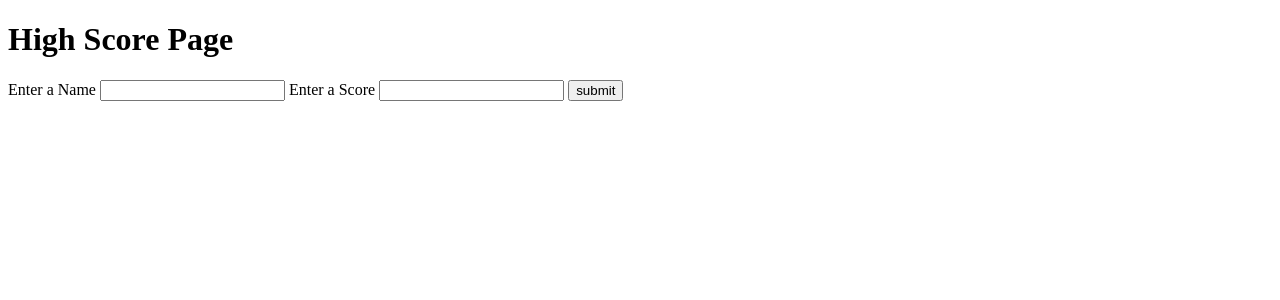
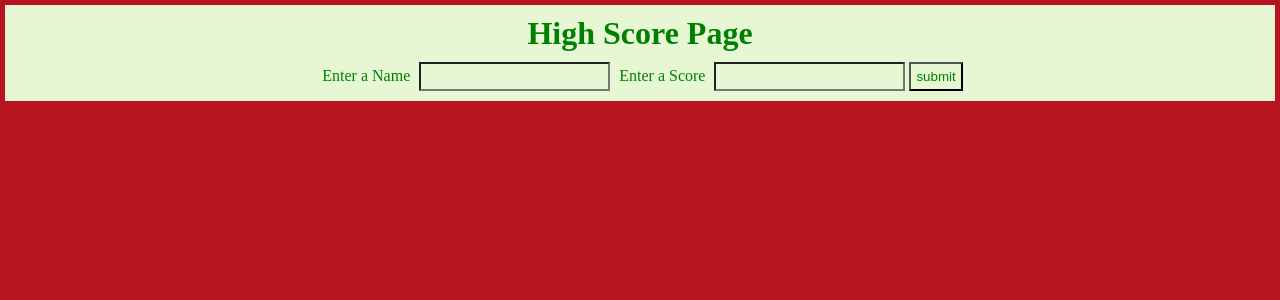
Before and after one commit to jaredbean/TypingGame, a PHP site: page /highScore.php in a window 1280 px wide. Shown: the top 300 px of the page. Run offline with PHP 8.4, Linux system fonts and the light colour scheme.

Commit message:
Add files via upload
Fixed things so that they work (Mostly)

```diff
--- a/highScore.php
+++ b/highScore.php
@@ -39,7 +39,7 @@
 				echo "Error: " . $sql . "<br>" . mysqli_error($conn);
 			}
 
-			$sql = "SELECT name, score FROM ScoreBox ORDER BY name DESC LIMIT 10";
+			$sql = "SELECT score FROM ScoreBox WHERE name equals ('". $_POST['name'] . "') ORDER BY score DESC LIMIT 10";
 
 			$result = $conn->query($sql);
 
@@ -48,7 +48,7 @@
 				// output data of each row
 				$i = 1;
 				while($row = $result->fetch_assoc()) {
-					echo "" . $i . ".\t" . $row["name"]. "<br>";
+					echo "" . $i . ".\t" . $row["score"]. "<br>";
 					$i++;
 				}
 			} else {
--- a/lookGood.css
+++ b/lookGood.css
@@ -5,6 +5,16 @@ Light Red: #EA202C
 Dark Red: #B8141F
 DARK: #34090C
 */
+
+
+* {
+	margin: auto;
+	padding: 5px;
+	text-align: center;
+	color: green;
+	background-color: #E7F7D4;
+}
+
 
 div {
 	color:  #EA202C;
@@ -19,3 +29,7 @@ table, th, td {
 	color: #EA202C;
 	font-size: 40px;
 }
+
+html {
+	background-color: #B8141F;
+}
```
